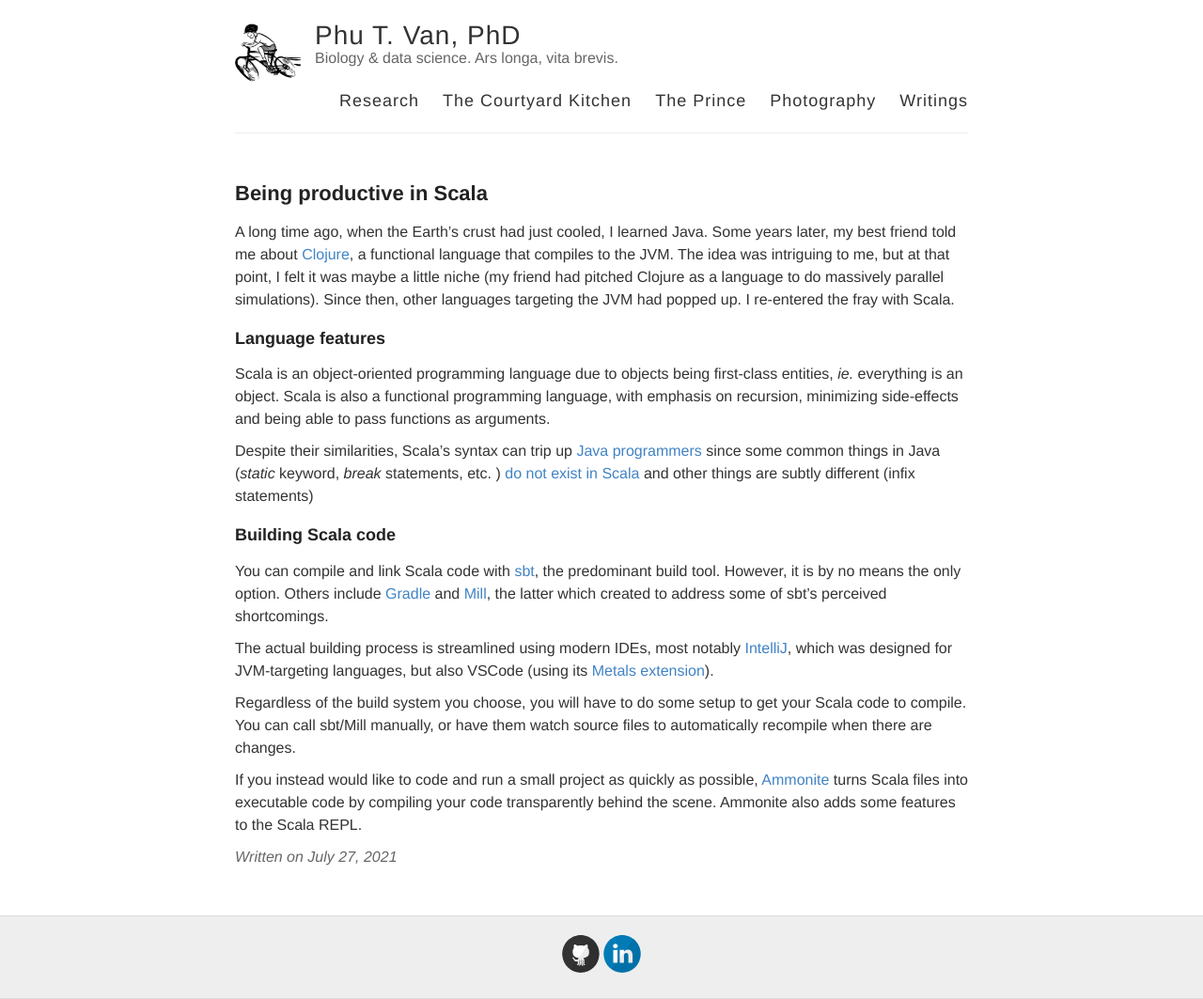
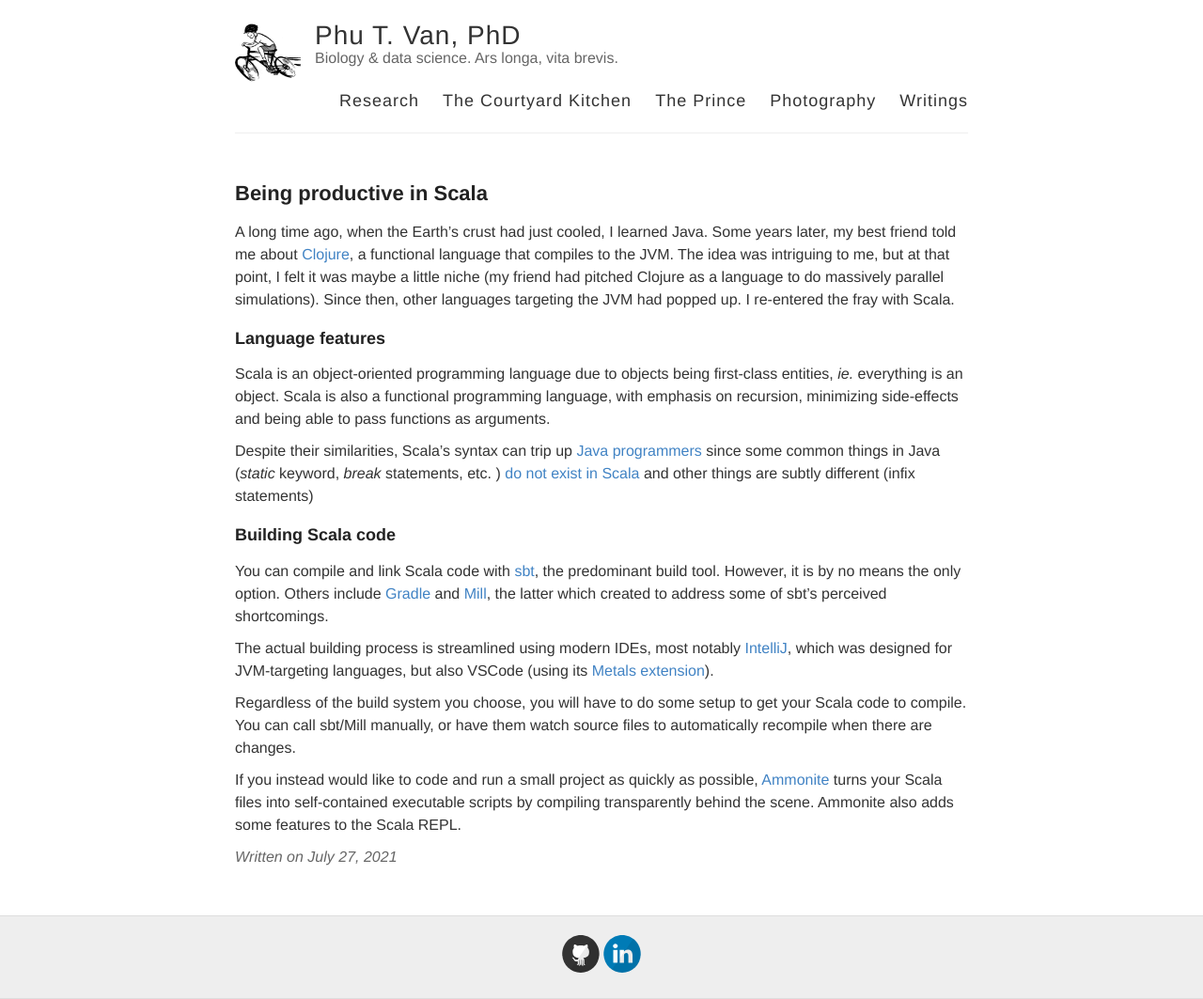
Before and after one commit to ptvan/ptvan.github.io, a Jekyll site: the page built from _posts/2021-07-27-being-productive-in-Scala.md, in a window 1280 px wide. Shown: the whole page at 94% size. Built offline with Jekyll 4.4.1, drawn with Linux system fonts in a browser that asks for light colours.

Commit message:
minor edits

```diff
--- a/_posts/2021-07-27-being-productive-in-Scala.md
+++ b/_posts/2021-07-27-being-productive-in-Scala.md
@@ -19,4 +19,4 @@ The actual building process is streamlined using modern IDEs, most notably [Inte
 
 Regardless of the build system you choose, you will have to do some setup to get your Scala code to compile. You can call sbt/Mill manually, or have them watch source files to automatically recompile when there are changes.
 
-If you instead would like to code and run a small project as quickly as possible, [Ammonite](https://ammonite.io/) turns Scala files into executable code by compiling your code transparently behind the scene. Ammonite also adds some features to the Scala REPL.
+If you instead would like to code and run a small project as quickly as possible, [Ammonite](https://ammonite.io/) turns your Scala files into self-contained executable scripts by compiling transparently behind the scene. Ammonite also adds some features to the Scala REPL.
```
